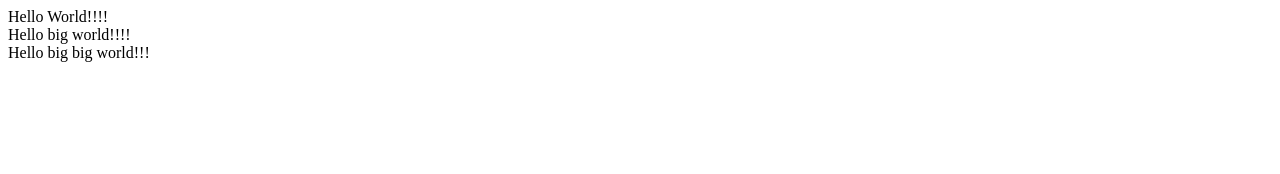
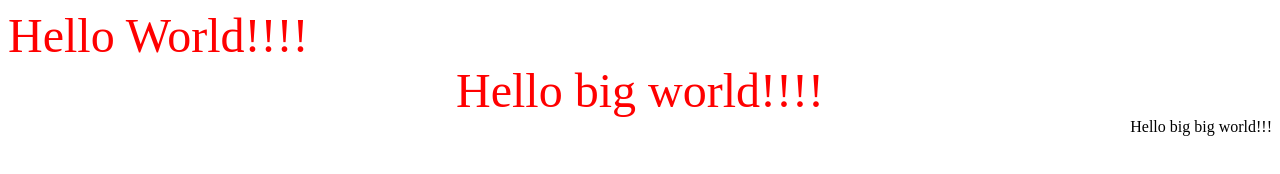
Before and after one commit to yangbo18416/wwwroot, a plain HTML site: page index.html in a window 1280 px wide. Drawn offline with Linux system fonts and the light colour scheme.

Commit message:
fix another bug

```diff
--- a/index.html
+++ b/index.html
@@ -3,9 +3,9 @@
 		<title>Welcom to my website</title>
 	</head>
 	<body>
-		<div><span color="red" size="12px">Hello World!!!!</span></div>
-		<div color='red' size='24px'>Hello big world!!!!</div>
-		<div color='green' size ='36px'>Hello big big world!!!</div>
+		<div><font color="red" size="12px">Hello World!!!!</font></div>
+		<div align='middle'><font color='red' size='24px'>Hello big world!!!!</font></div>
+		<div align='right'color='green' size ='36px'>Hello big big world!!!</div>
 	</body>
 
 </html>
```
